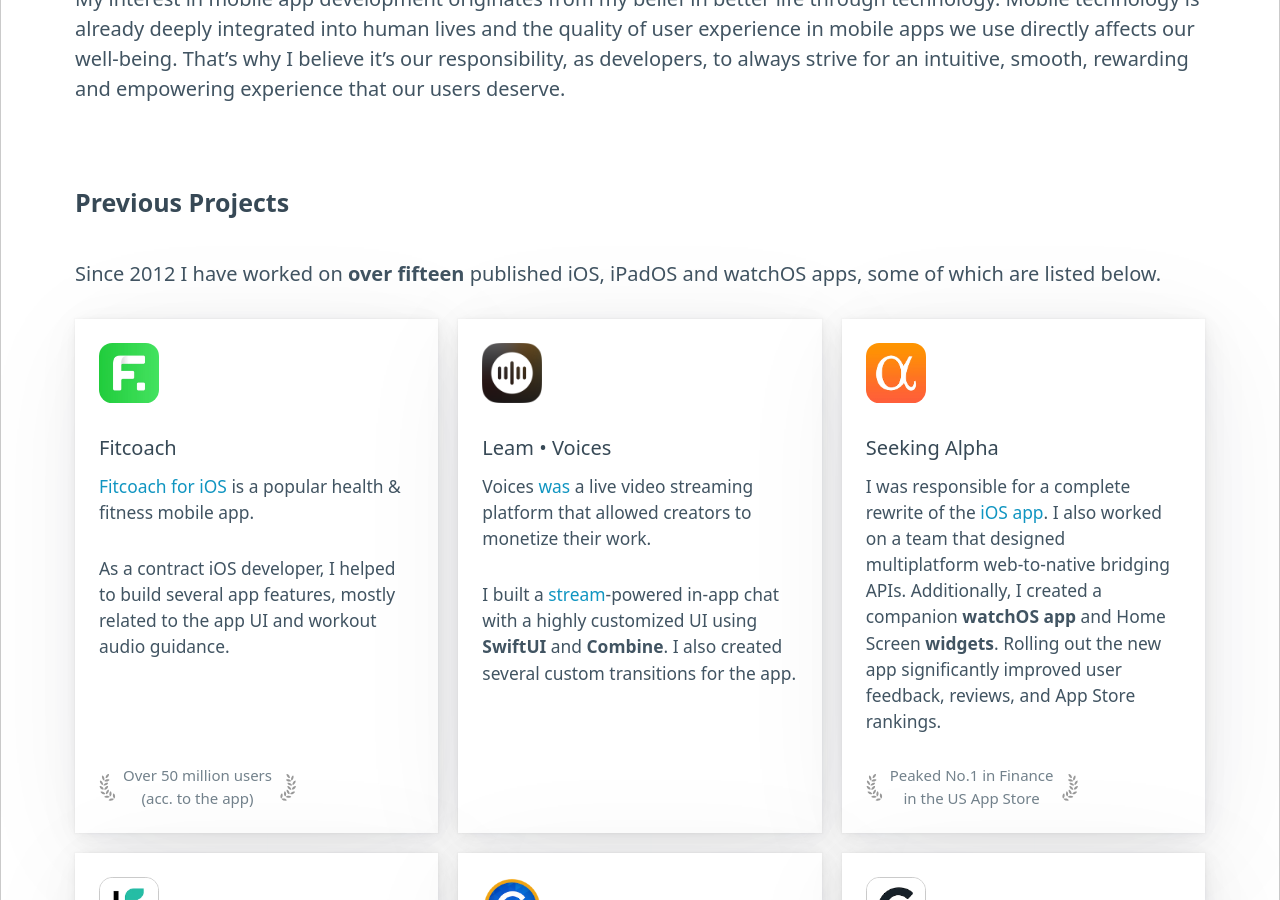
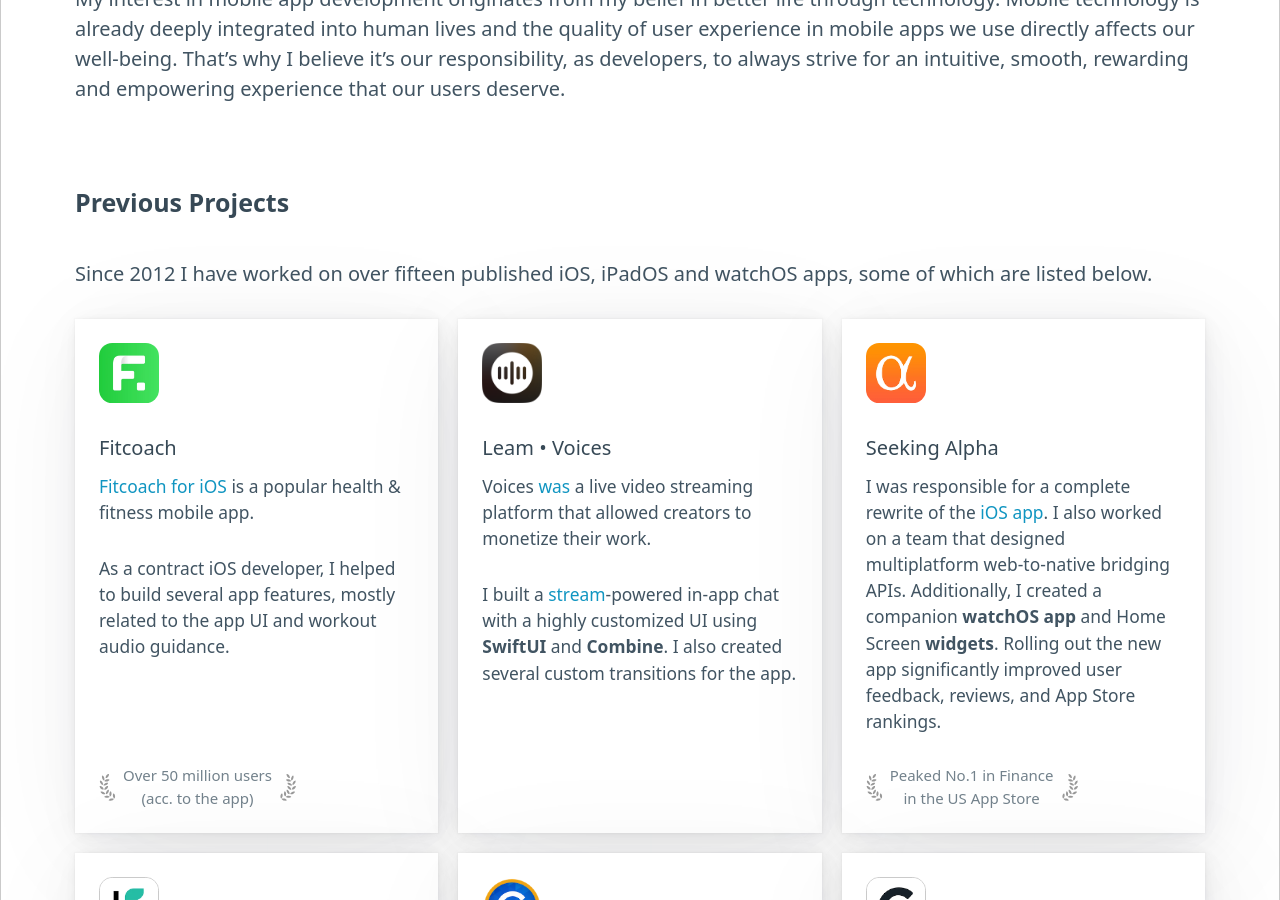
Before and after one commit to zrxq/zrxq.github.io, a Jekyll site: the page built from index.md, in a window 1280 px wide and 900 px high, scrolled down 772 px. Built offline with Jekyll 4.4.1, drawn with Linux system fonts in a browser that asks for light colours.

Commit message:
Unnecessary accent removed.

```diff
--- a/index.md
+++ b/index.md
@@ -22,7 +22,7 @@
 
 #### Previous Projects
 
-Since 2012 I have worked on **over fifteen** published iOS, iPadOS and watchOS apps, some of which are listed below.
+Since 2012 I have worked on over fifteen published iOS, iPadOS and watchOS apps, some of which are listed below.
 
 {% include projects.html %}
 
```
